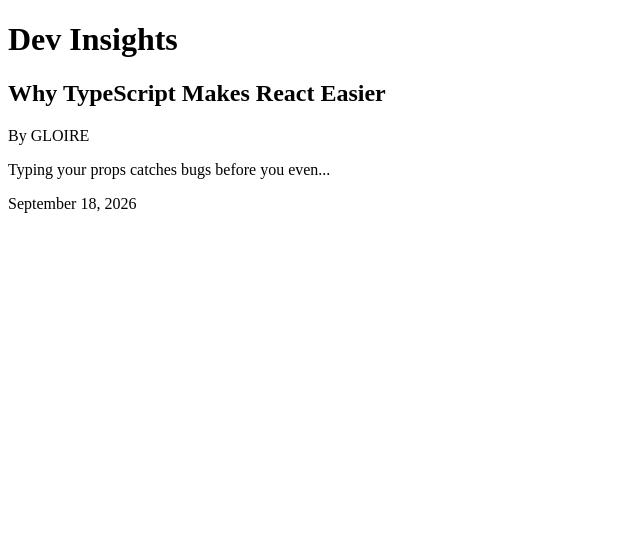
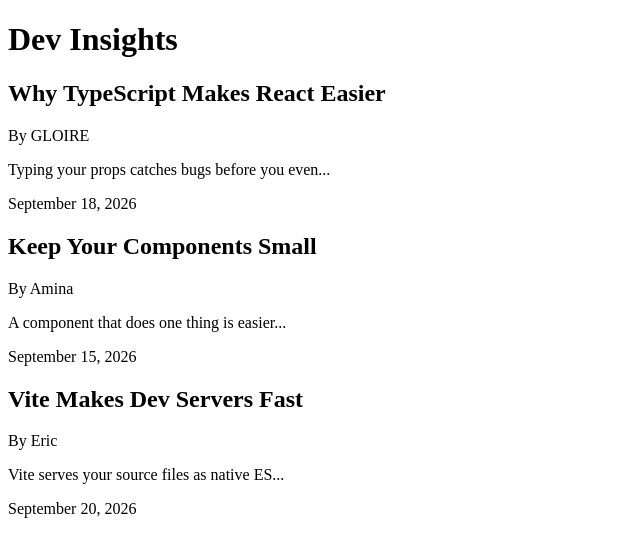
Before and after one commit to GLOIRE5/Mini-Blog-Project, a React (Vite) app: page / in a window 1280 px wide. Shown: the top 554 px of the page, without its empty margins (0-640 px from the left). Built offline with nearby package versions, Linux system fonts and the light colour scheme.

Commit message:
feat: add PostList component with typed sample posts and unique keys

```diff
--- a/src/App.tsx
+++ b/src/App.tsx
@@ -1,19 +1,10 @@
-import Post from './components/Post'
-import type { BlogPost } from './types/post'
-
-const samplePost: BlogPost = {
-  id: 1,
-  title: 'Why TypeScript Makes React Easier',
-  author: 'GLOIRE',
-  content: 'Typing your props catches bugs before you even open the browser.',
-  date: '2026-09-18T09:30:00',
-}
+import PostList from './components/PostList'
 
 function App() {
   return (
     <div>
       <h1>Dev Insights</h1>
-      <Post post={samplePost} />
+      <PostList />
     </div>
   )
 }
--- /dev/null
+++ b/src/components/PostList.tsx
@@ -0,0 +1,44 @@
+import Post from './Post'
+import type { BlogPost } from '../types/post'
+
+const HOUR = 60 * 60 * 1000
+
+const posts: BlogPost[] = [
+  {
+    id: 1,
+    title: 'Why TypeScript Makes React Easier',
+    author: 'GLOIRE',
+    content:
+      'Typing your props catches bugs before you even open the browser, and your editor can autocomplete everything.',
+    date: '2026-09-18T09:30:00',
+  },
+  {
+    id: 2,
+    title: 'Keep Your Components Small',
+    author: 'Amina',
+    content:
+      'A component that does one thing is easier to read, test and reuse across the whole application.',
+    date: '2026-09-15T14:00:00',
+  },
+  {
+    id: 3,
+    title: 'Vite Makes Dev Servers Fast',
+    author: 'Eric',
+    content:
+      'Vite serves your source files as native ES modules, so the dev server starts almost instantly.',
+    // Always "2 hours ago", so the "New!" badge we add later can be tested
+    date: new Date(Date.now() - 2 * HOUR).toISOString(),
+  },
+]
+
+function PostList() {
+  return (
+    <section className="post-list">
+      {posts.map((post) => (
+        <Post key={post.id} post={post} />
+      ))}
+    </section>
+  )
+}
+
+export default PostList
```
